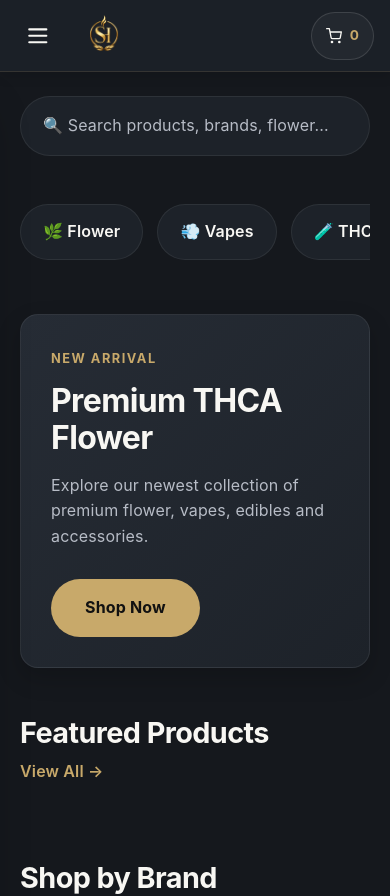
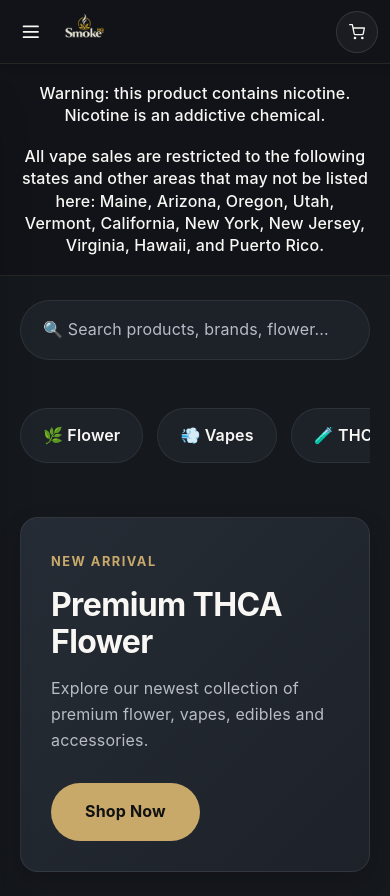
Before and after one commit to kwiegak/smoke-headquarters-plano, a React (Create React App) app: page / in a window 390 px wide. Shown: the top 896 px of the page. Built offline with nearby package versions, Linux system fonts and the light colour scheme.

Commit message:
Warning Banners

```diff
--- a/src/App.tsx
+++ b/src/App.tsx
@@ -1,4 +1,5 @@
 import { Routes, Route } from "react-router-dom";
+import NicotineWarning from './components/NicotineWarning/NicotineWarning';
 import Header from './components/Header/Header';
 import Home from './pages/Home/Home';
 import './App.css'
@@ -7,6 +8,7 @@ function App() {
   return (
     <div className="App">
       <Header />
+      <NicotineWarning />
       <Routes>
         <Route path="/" element={<Home />} />
       </Routes>
--- a/src/components/Header/Header.module.css
+++ b/src/components/Header/Header.module.css
@@ -7,38 +7,30 @@
     top: 0;
     z-index: 500;
     width: 100%;
-    padding: 0;
 }
 
 .headerCard {
-    width: 100%;
-    min-height: var(--header-height);
+    display: flex;
+    justify-content: space-between;
+    align-items: center;
 
-display: flex;
+    height: 74px;
+    padding: 0 18px;
 
-justify-content: space-between;
-
-align-items: center;
-
-    padding: 0 16px;
-
-    background: rgba(29, 34, 41, .92);
-
+    background: rgba(18, 20, 25, .94);
     backdrop-filter: blur(18px);
 
-    border-bottom: 1px solid rgba(200, 169, 106, .15);
+    border-bottom: 1px solid rgba(200, 169, 106, .12);
 
-    box-shadow: var(--shadow-sm);
+    box-shadow:
+        0 2px 10px rgba(0, 0, 0, .18);
 }
 
 .leftSection {
-
     display: flex;
-
     align-items: center;
-
-    gap: 14px;
-
+    gap: 10px;
+    min-width: 0;
 }
 
 /* ==========================================================
@@ -46,29 +38,37 @@ align-items: center;
 ========================================================== */
 
 .logoContainer {
-
     display: flex;
-
     align-items: center;
-
-    gap: var(--space-2);
+    justify-content: center;
 
     text-decoration: none;
 
+    min-width: 0;
+
+    padding: 2px 0;
 }
 
 .logo {
-    height: 48px;
+    display: block;
+
+    height: 64px;
     width: auto;
 
+    object-fit: contain;
+
+    opacity: .96;
+
+    transform: translateY(-1px);
+
     transition:
-        transform var(--transition),
-        opacity var(--transition);
+        transform .25s ease,
+        opacity .25s ease;
 }
 
 .logo:hover {
-    transform: scale(1.03);
-    opacity: .92;
+    transform: translateY(-1px) scale(1.03);
+    opacity: 1;
 }
 
 /* ==========================================================
@@ -76,14 +76,14 @@ align-items: center;
 ========================================================== */
 
 .iconButton {
-
-    width: 44px;
-        height: 44px;
-
-        font-size: 1.6rem;
     display: flex;
     justify-content: center;
     align-items: center;
+
+    width: 42px;
+    height: 42px;
+
+    font-size: 1.5rem;
 
     border: none;
     border-radius: var(--radius-md);
@@ -92,32 +92,29 @@ align-items: center;
 
     color: var(--text);
 
+    cursor: pointer;
 
     transition: var(--transition);
-
 }
 
 .iconButton:hover {
-
     background: rgba(255, 255, 255, .05);
-
     color: var(--accent);
-
 }
 
 .cartButton {
 
     display: flex;
+    justify-content: center;
     align-items: center;
-    justify-content: center;
 
-    gap: 8px;
+    gap: 6px;
 
-    height: 48px;
+    height: 46px;
 
-    min-width: 70px;
+    min-width: 56px;
 
-    padding: 0 18px;
+    padding: 0 14px;
 
     border: 1px solid var(--border-light);
 
@@ -129,8 +126,9 @@ align-items: center;
 
     font-weight: 600;
 
+    cursor: pointer;
+
     transition: var(--transition);
-
 }
 
 .cartButton:hover {
@@ -142,7 +140,6 @@ align-items: center;
     color: var(--accent);
 
     transform: translateY(-1px);
-
 }
 
 .cartCount {
@@ -152,7 +149,6 @@ align-items: center;
     font-weight: 700;
 
     font-size: .85rem;
-
 }
 
 /* ==========================================================
@@ -387,35 +383,53 @@ align-items: center;
 
 @media (max-width: 640px) {
 
-    .header {
+    .headerCard {
+
+        height: 64px;
+
+        padding: 0 12px;
+
+    }
+
+    .leftSection {
+
+        gap: 8px;
+
+    }
+
+    .logo {
+
+        height: 52px;
+
+        width: auto;
+
+    }
+
+    .iconButton {
+
+        width: 38px;
+
+        height: 38px;
+
+        font-size: 1.35rem;
+
+    }
+
+    .cartButton {
+
+        width: 42px;
+
+        min-width: 42px;
+
+        height: 42px;
 
         padding: 0;
 
     }
 
-    .headerCard {
-
-        padding: 0 16px;
-
-    }
-
-    .storeInfo {
+    .cartCount {
 
         display: none;
-
-    }
-
-    .logo {
-
-        height: 60px;
-
-    }
-
-    .cartButton {
-
-        padding: 0 14px;
-
-        min-width: 62px;
 
     }
 
--- /dev/null
+++ b/src/components/NicotineWarning/NicotineWarning.module.css
@@ -0,0 +1,21 @@
+.nicotineWarning {
+    width: 100%;
+    box-sizing: border-box;
+    padding: 18px 20px;
+    background: rgba(18, 20, 25, .94);
+    color: var(--text);
+    text-align: center;
+    font-size: 16px;
+    font-weight: 500;
+    line-height: 1.4;
+
+    border-bottom: 1px solid rgba(200, 169, 106, .12);
+}
+
+.nicotineWarning p {
+    margin: 0;
+}
+
+.nicotineWarning p+p {
+    margin-top: 18px;
+}
--- /dev/null
+++ b/src/components/NicotineWarning/NicotineWarning.tsx
@@ -0,0 +1,17 @@
+import styles from './NicotineWarning.module.css';
+
+function NicotineWarning() {
+    return (
+        <div className={styles.nicotineWarning}>
+            <p>
+                Warning: this product contains nicotine. Nicotine is an addictive chemical.
+            </p>
+
+            <p>
+                All vape sales are restricted to the following states and other areas that may not be listed here: Maine, Arizona, Oregon, Utah, Vermont, California, New York, New Jersey, Virginia, Hawaii, and Puerto Rico.
+            </p>
+        </div>
+    );
+}
+
+export default NicotineWarning;
```
Also changed, not shown: src/assets/images/logo.png.
